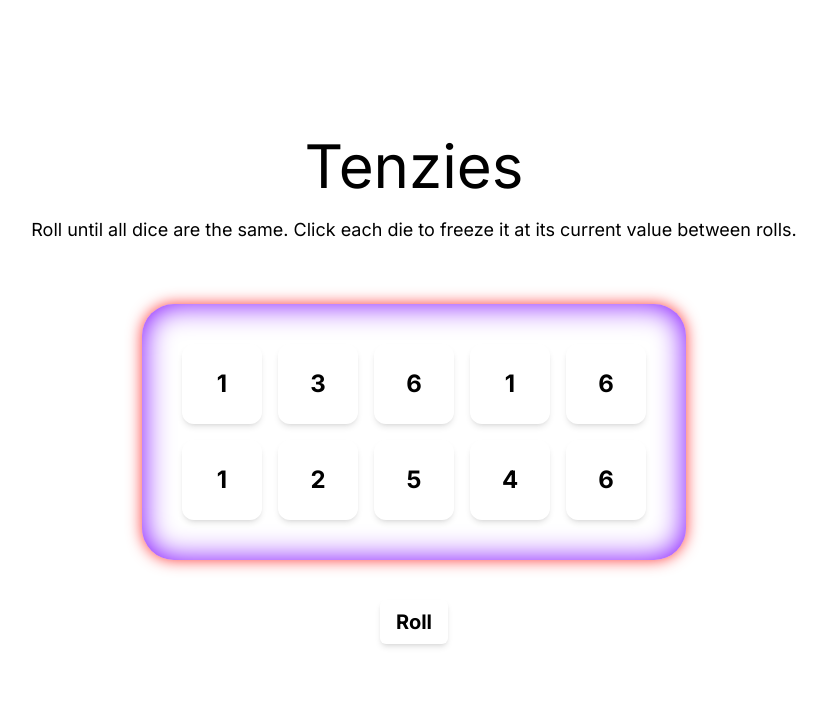
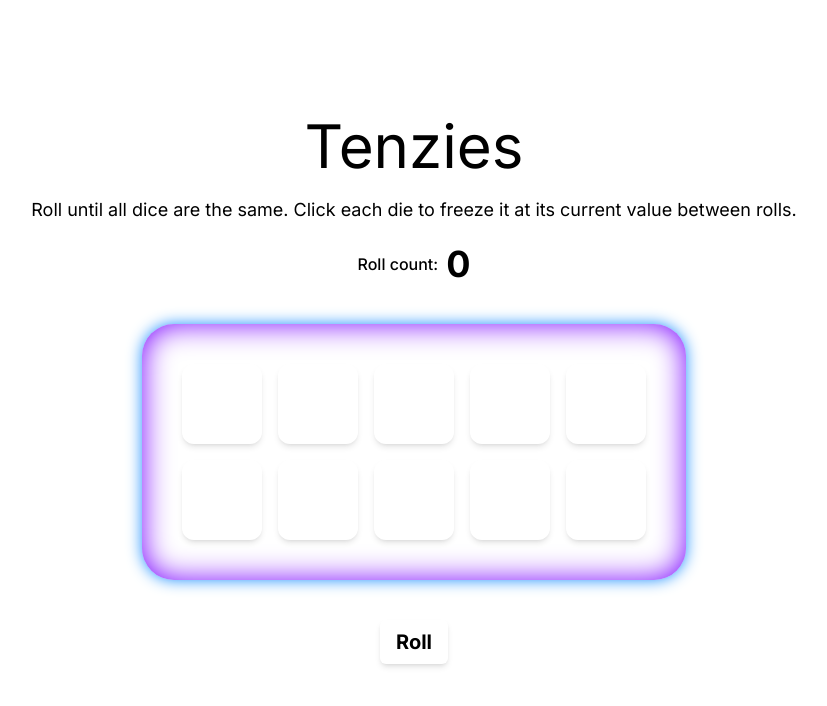
Before and after one commit to MayankGH7/tenzies_game, a React (Vite) app: page / in a window 1280 px wide. Shown: the top 706 px of the page, without its empty margins (226-1053 px from the left). Built offline with nearby package versions, Linux system fonts and the light colour scheme.

Commit message:
fix some things

```diff
--- a/package.json
+++ b/package.json
@@ -10,6 +10,7 @@
     "preview": "vite preview"
   },
   "dependencies": {
+    "party-js": "^2.2.0",
     "react": "^19.0.0",
     "react-confetti": "^6.4.0",
     "react-dom": "^19.0.0"
--- a/src/App.tsx
+++ b/src/App.tsx
@@ -15,6 +15,7 @@ function App() {
 
   const [dieNumbers, setDieNumbers] = useState<DieType[]>(() => get10RandomDieNum());
   const [confettiDim, setConfettiDim] = useState([window.innerWidth, window.innerHeight]);
+  const [rollCount, setRollCount] = useState(0);
   const rollBtn = useRef<HTMLButtonElement>(null);
 
   useEffect(() => {
@@ -31,7 +32,6 @@ function App() {
   useEffect(() => {
     if (gameWon) rollBtn.current?.focus();
   }, [gameWon]);
-  // if(gameWon) rollBtn.current?.focus();
 
   function get10RandomDieNum(): DieType[] {
     return new Array(10)
@@ -52,8 +52,10 @@ function App() {
   function handleRollAllDices(){
     if(gameWon){
       setDieNumbers(get10RandomDieNum());
+      setRollCount(0);
       return;
-    }
+    };
+    setRollCount(prev => prev + 1);
     setDieNumbers(prev => {
       return prev.map(obj => (
         obj.isHeld ? obj : { ...obj, value: Math.ceil(Math.random() * 6) }
@@ -63,17 +65,20 @@ function App() {
 
 
   return (
+    <>
+    { gameWon && <ReactConfetti width={confettiDim[0]}  height={confettiDim[1]}/> }
     <main className="min-h-screen flex justify-center items-center flex-col">
-      { gameWon && <ReactConfetti width={confettiDim[0]}  height={confettiDim[1]}/> }
       <h1 className="text-6xl mt-5">Tenzies</h1>
       <p className="text-lg m-5 text-center">Roll until all dice are the same. Click each die to freeze it at its current value between rolls.</p>
+      <div className="flex items-center gap-x-2 font-medium"><span>Roll count: </span><h2 className="inline text-4xl font-bold">{rollCount}</h2></div>
       <div className="die-container dark:bg-[#222] rounded-4xl p-10 m-10 grid grid-cols-2 nm:grid-cols-3 sm:grid-cols-5 gap-4 shadow-[0_0_20px]">
         {dieNumbers.map(dieObj => {
-          return <Die key={dieObj.id} dieObj={dieObj} holdDice={() => holdDice(dieObj.id)}  />
+          return <Die key={dieObj.id} dieObj={dieObj} holdDice={() => holdDice(dieObj.id)} gameWon={gameWon} />
         })}
       </div>
       <button ref={rollBtn} onClick={handleRollAllDices} className="rounded-md font-bold text-xl py-2 px-4 shadow-md dark:shadow-[dodgerblue] active:shadow-none transition-colors duration-500 mb-10">{gameWon ? "New Game" : "Roll"}</button>
     </main>
+  </>
   )
 }
 
--- a/src/components/Die.tsx
+++ b/src/components/Die.tsx
@@ -1,17 +1,34 @@
+import {useEffect, useRef} from "react";
 import { DieType } from "../App";
+import party from "party-js";
+
+import DieFace from "./DieFace";
 
 interface PropsType {
   dieObj: DieType,
-  holdDice: () => void
+  holdDice: () => void,
+  gameWon: boolean
 }
 
-const Die = ({dieObj, holdDice}: PropsType) => {
+const Die = ({dieObj, holdDice, gameWon}: PropsType) => {
+
+  const btn = useRef(null);
+
+  useEffect(() => {
+    if(gameWon) party.confetti(btn.current! as HTMLButtonElement);
+  }, [gameWon]);
+
+  function handleClick()  {
+    holdDice();
+  }
 
   return (
-    <button onClick={() => holdDice()} className={`diebtn dark:bg-dark size-20 text-2xl p-4 rounded-xl font-bold shadow-md dark:shadow-purple-500 hover:scale-[1.1] hover:shadow-[none] transition-all duration-500 cursor-pointer  ${dieObj.isHeld && "bg-green-500 dark:bg-holdDie"}`}
+    <button ref={btn} onClick={handleClick} className={`diebtn dark:bg-dark size-20 text-2xl p-4 rounded-xl font-bold shadow-md dark:shadow-purple-500 hover:scale-[1.1] hover:shadow-[none] transition-all duration-500 cursor-pointer  ${dieObj.isHeld && "bg-green-500 dark:bg-holdDie"}`}
     aria-label={`Die with value ${dieObj.value}, ${dieObj.isHeld ? "held": "not held"}`}
-    aria-pressed={dieObj.isHeld}
-    >{dieObj.value}</button>
+    aria-pressed={dieObj.isHeld}>
+      {/* {dieObj.value} */}
+      <DieFace face={dieObj.value} />
+      </button>
   )
 };
 
--- /dev/null
+++ b/src/components/DieFace.tsx
@@ -0,0 +1,14 @@
+function DieFace({ face }: { face: number }) {
+  const layouts: Record<number, React.JSX.Element> = {
+    1: <div className="size-full flex items-center justify-center"><span className="die-face"></span></div>,
+    2: <div className="size-full flex flex-col justify-between"><span className="die-face self-end"></span><span className="die-face"></span></div>,
+    3: <div className="size-full flex flex-col justify-between"><span className="die-face self-end"></span><span className="die-face self-center"></span><span className="die-face"></span></div>,
+    4: <div className="size-full grid grid-cols-2"><span className="die-face self-start justify-self-start"></span><span className="die-face self-start justify-self-end"></span><span className="die-face self-end justify-self-start"></span><span className="die-face self-end justify-self-end"></span></div>,
+    5: <div className="size-full grid grid-cols-2 relative"><span className="die-face self-start justify-self-start"></span><span className="die-face self-start justify-self-end"></span><span className="die-face absolute top-1/2 left-1/2 -translate-1/2"></span><span className="die-face self-end justify-self-start"></span><span className="die-face self-end justify-self-end"></span></div>,
+    6: <div className="size-full grid grid-cols-2"><span className="die-face self-start justify-self-start"></span><span className="die-face self-start justify-self-end"></span><span className="die-face self-center justify-self-start"></span><span className="die-face self-center justify-self-end"></span><span className="die-face self-end justify-self-start"></span><span className="die-face self-end justify-self-end"></span></div>
+  };
+
+  return layouts[face];
+}
+
+export default DieFace;
--- a/src/index.css
+++ b/src/index.css
@@ -7,12 +7,20 @@
   --breakpoint-nm: 450px;
 }
 
+@utility die-face{
+  @apply size-3 rounded-full bg-white
+}
+
 body{
   font-family: "Inter";
 }
 
 .die-container{
-  box-shadow: 0 0 15px #FF3C3C, 0 0 30px #7A00FF inset;
+  box-shadow: 0 0 15px dodgerblue, 0 0 30px #7A00FF inset;
   backdrop-filter: blur(10px);
   background-color: transparent;
 }
+
+canvas{
+  position: fixed !important;
+}
```
Also changed, not shown: 1 other file (tests, documents, lock files or other folders).
